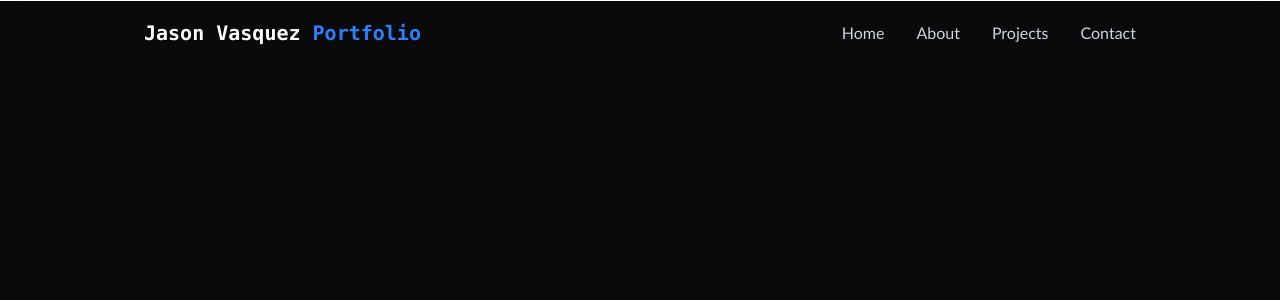
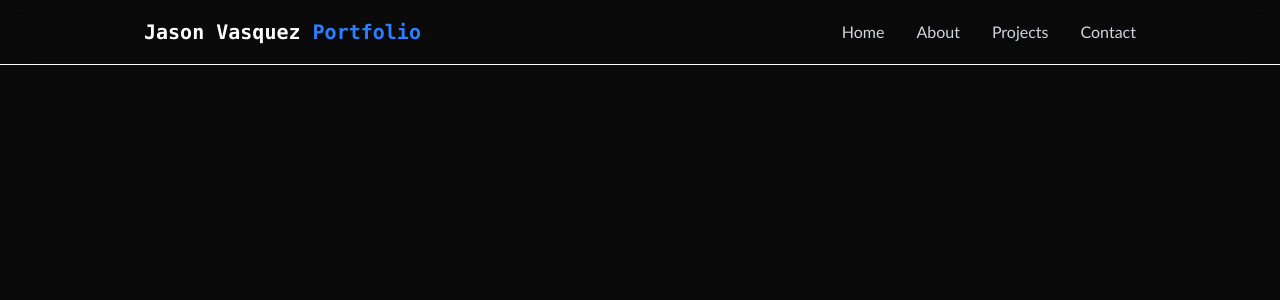
Before and after one commit to Tito2point0/portfolio2, a React (Vite) app: page / in a window 1280 px wide. Shown: the top 300 px of the page. Built offline with nearby package versions, Linux system fonts and the light colour scheme.

Commit message:
refactor Navbar component to simplify structure and improve styling

```diff
--- a/src/components/Navbar.jsx
+++ b/src/components/Navbar.jsx
@@ -10,8 +10,8 @@ export const Navbar = ({ menuOpen, setMenuOpen }) => {
 
 
 return (
-  <div className="fixed top-0 left-0 w-full z-40 bg-[rgba(10,10,10,0.8)] backdrop-blur-lg shadow-lg">
-  <div className="border-b border-white w-full"></div>
+  <div className="fixed top-0 left-0 w-full z-40 bg-[rgba(10,10,10,0.8)] backdrop-blur-lg border-b border-white">
+  {/* <div className="border-b border-white w-full"></div> */}
   <div className="max-w-5xl mx-auto px-4">
     <div className="flex justify-between items-center h-16">
       <a href="#home" className="font-mono text-xl font-bold text-white">
```
